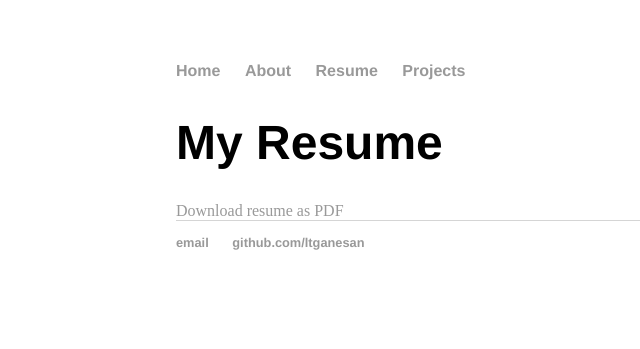
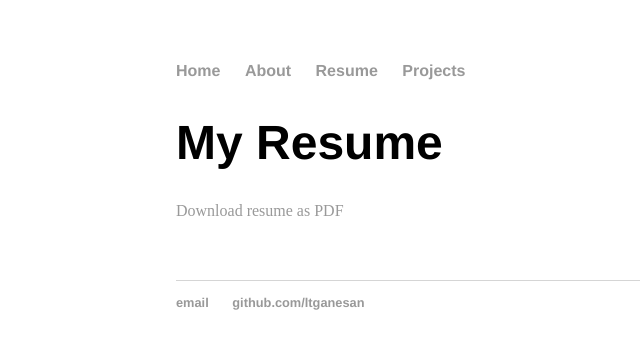
Before and after one commit to ltganesan/ltganesan.github.io, a Jekyll site: the page built from resume/index.html, in a window 1280 px wide. Shown: the top 349 px of the page, without its empty margins (16-656 px from the left). Built offline with Jekyll 4.4.1, drawn with Linux system fonts in a browser that asks for light colours.

Commit message:
Update main.css

```diff
--- a/css/main.css
+++ b/css/main.css
@@ -28,9 +28,9 @@ ul.posts { margin: 20px auto 40px; font-size: 1.5em; }
 ul.posts li { list-style: none; }
 
 /* CV */
-.cv { margin: 0px 0px 60px; }
-.cv h1 { font-size: 3em; }
-.cv h2 { font-size: 2em; }
-.cv address, .cv .download { font-family: 'Helvetica', 'Arial', 'Sans-Serif'; }
-.cv address, .cv p { font-size: 1.2em; }
-.cv .download { float: right; font-size: .8em; text-transform: uppercase; }
+.resume { margin: 0px 0px 60px; }
+.resume h1 { font-size: 3em; }
+.resume h2 { font-size: 2em; }
+.resume address, .cv .download { font-family: 'Helvetica', 'Arial', 'Sans-Serif'; }
+.resume address, .cv p { font-size: 1.2em; }
+.resume .download { float: right; font-size: .8em; text-transform: uppercase; }
```
